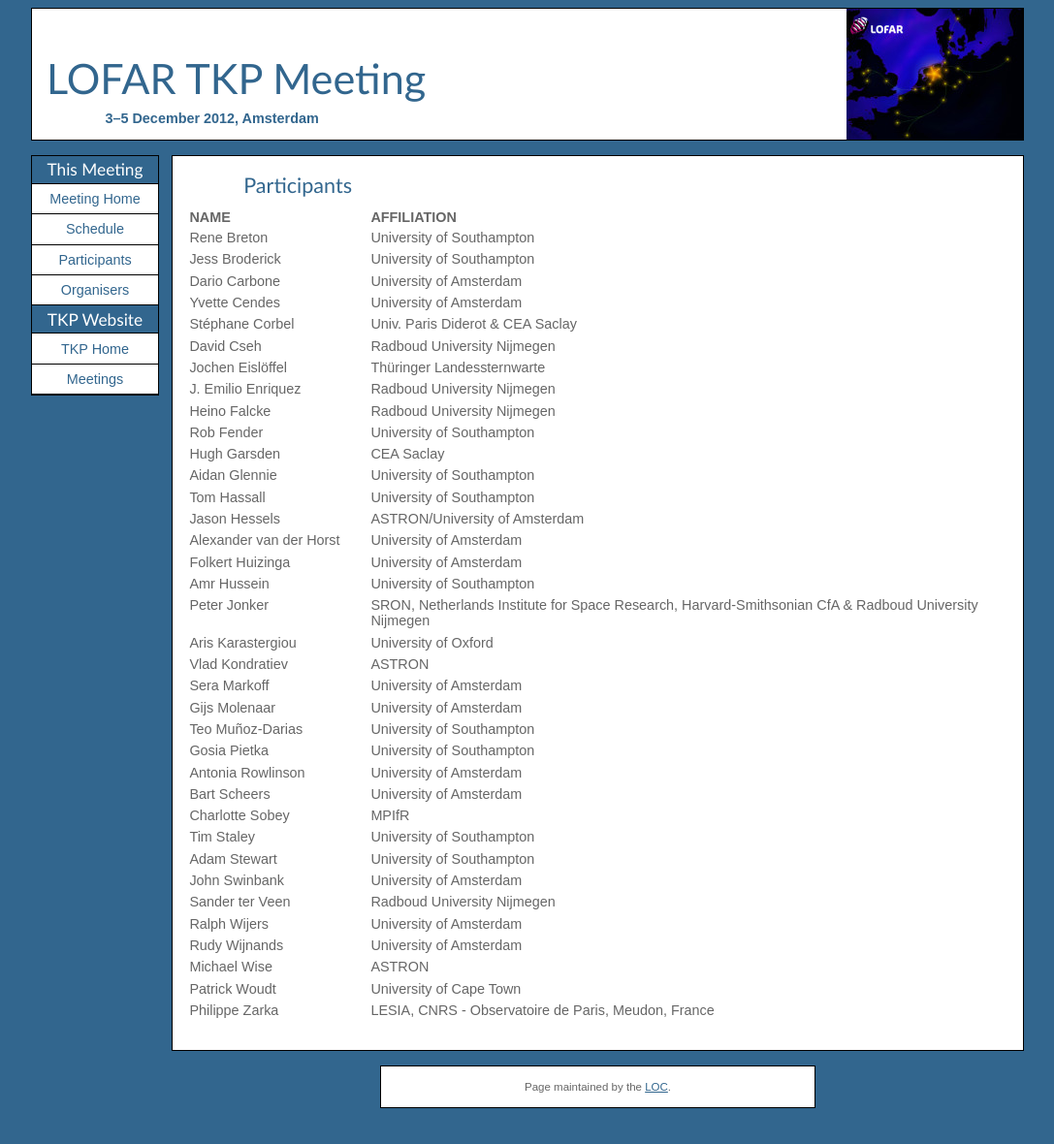
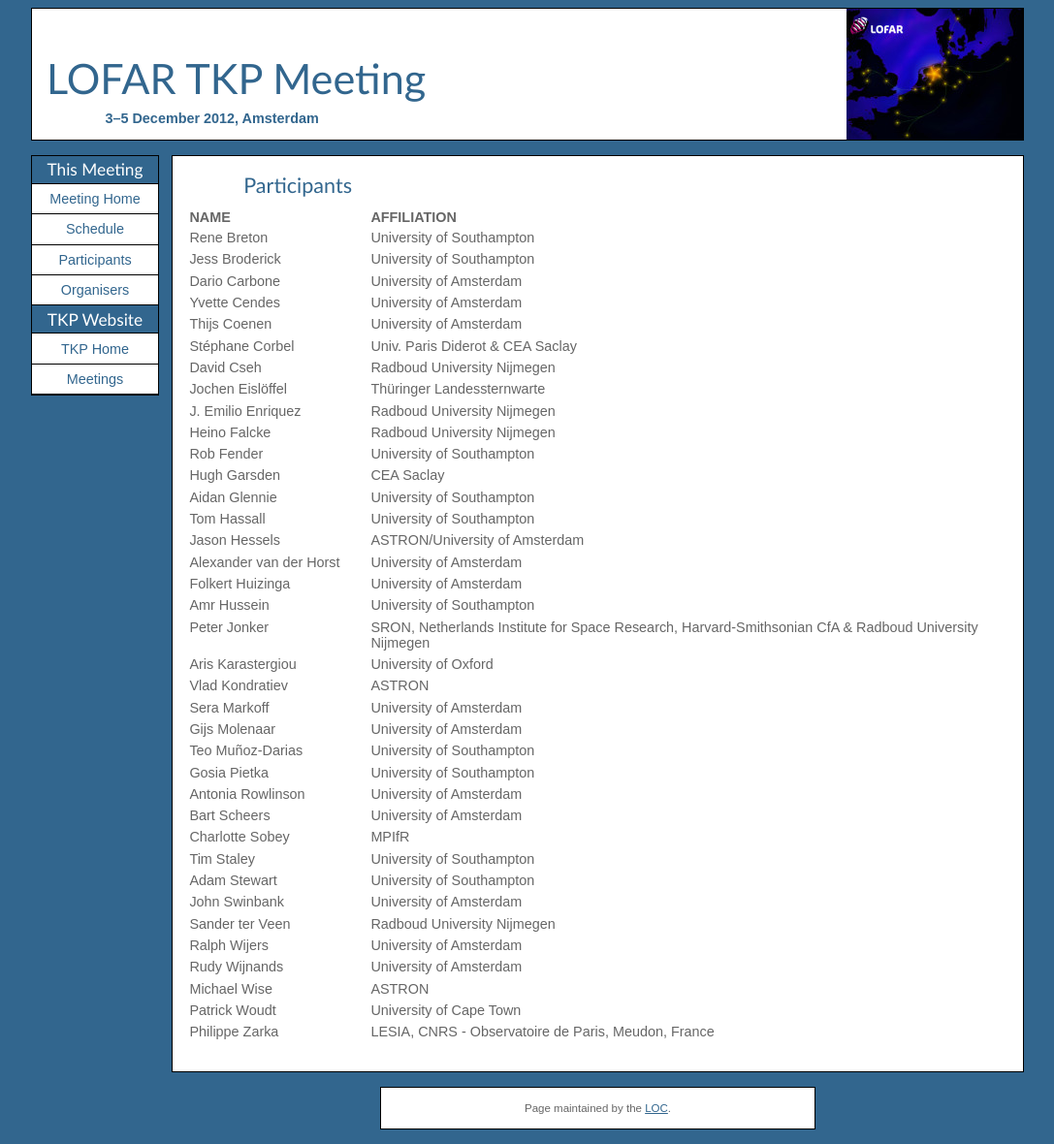
Before and after one commit to transientskp/transientskp.github.com, a Jekyll site: the page built from meetings/2012-12/participants.html, in a window 1280 px wide. Shown: the whole page at 97% size, without its empty margins (96-1183 px from the left). Built offline with Jekyll 4.4.1, drawn with Linux system fonts in a browser that asks for light colours; before the commit the page ends 1158 px from its top, so only the background shows below that.

Commit message:
participant

```diff
--- a/meetings/2012-12/participants.html
+++ b/meetings/2012-12/participants.html
@@ -28,6 +28,10 @@
   </tr>
   <tr>
     <td>Yvette&nbsp;Cendes</td>
+    <td>University of Amsterdam</td>
+  </tr>
+  <tr>
+    <td>Thijs Coenen</td>
     <td>University of Amsterdam</td>
   </tr>
   <tr>
```
